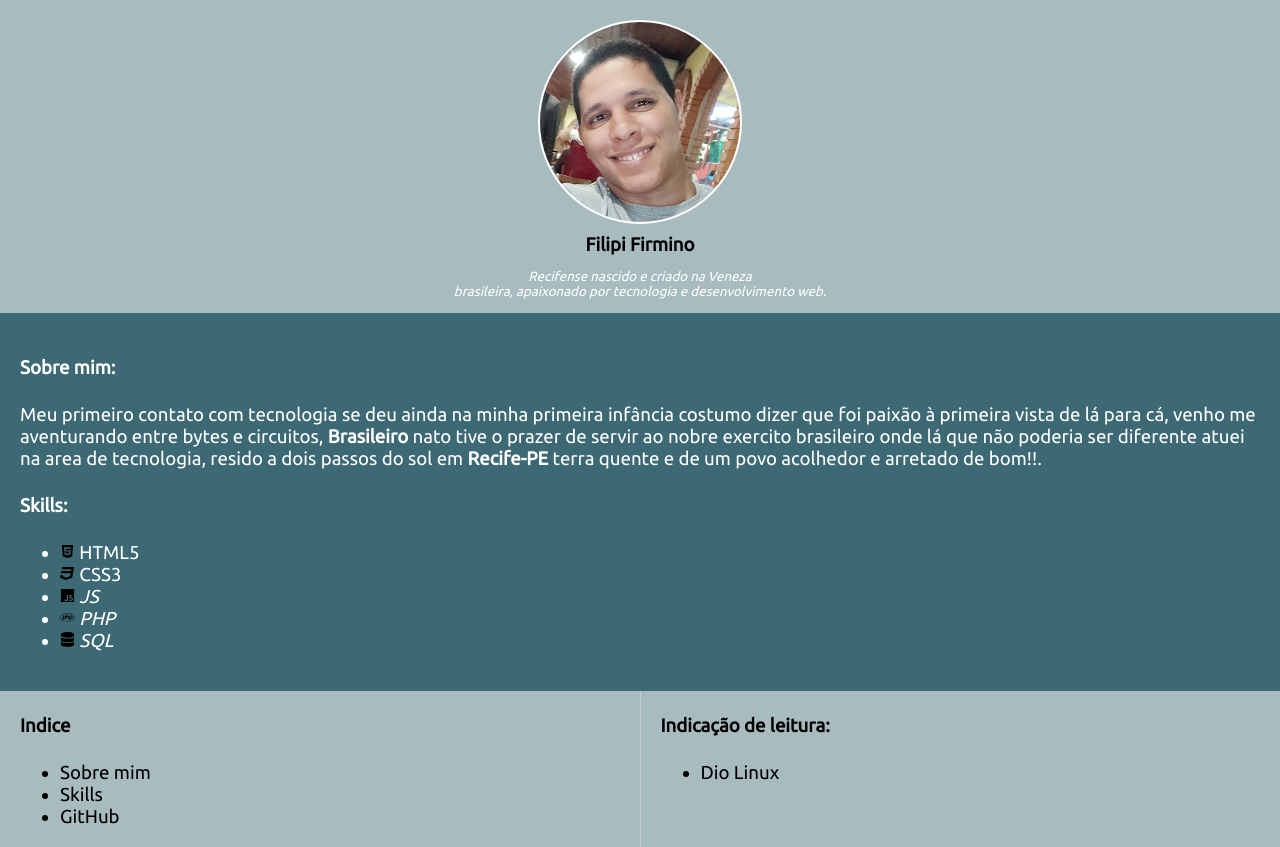
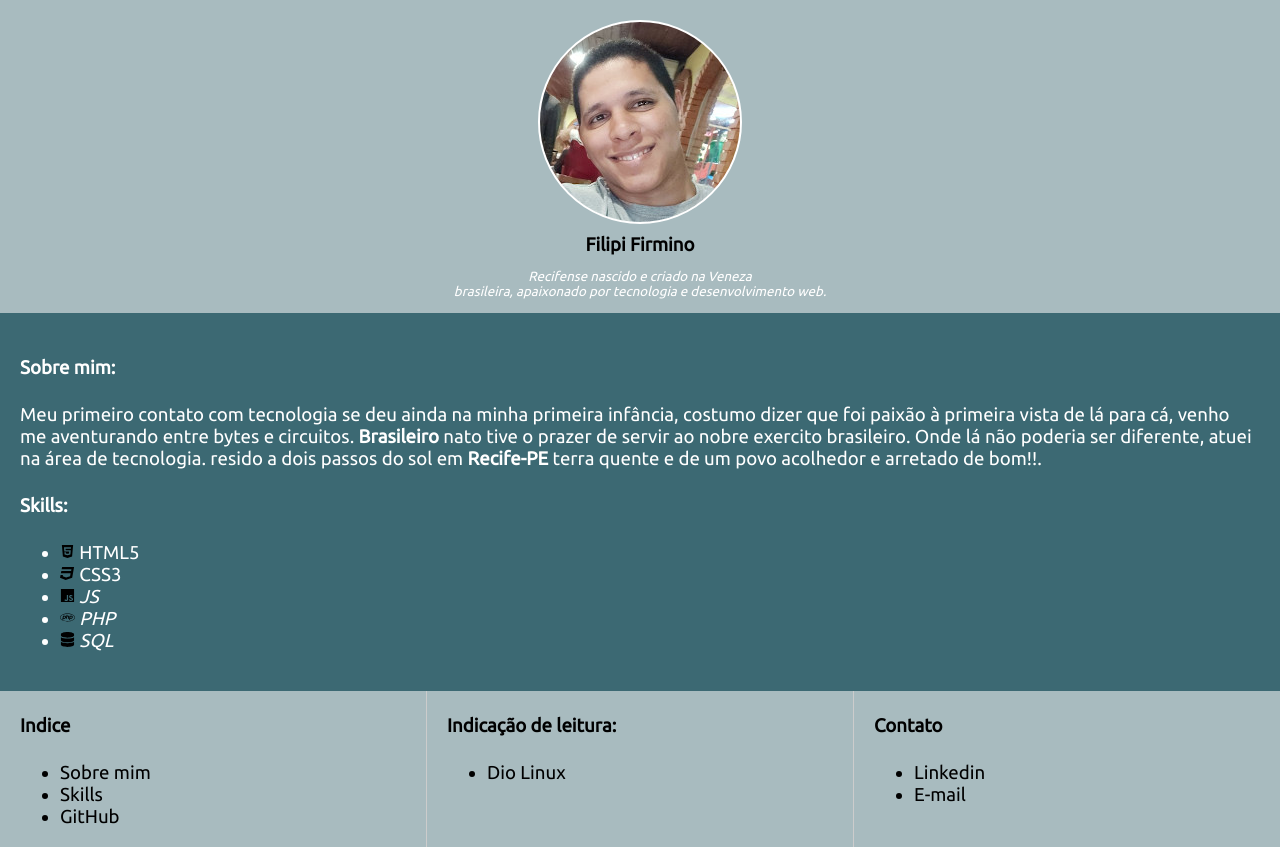
Before and after one commit to filipifirmino/ic3web.github.io, a plain HTML site: page index.html in a window 1280 px wide. Drawn offline with Linux system fonts and the light colour scheme.

Commit message:
Inserindo contato ao portfolio

```diff
--- a/asset/css/main.css
+++ b/asset/css/main.css
@@ -64,7 +64,7 @@ footer ul li a{
     display: flex;
     margin-left: 20px;
 }
-.pt1, .pt2{
+.pt1, .pt2 , .socialMedia{
     flex:1
 
 }
@@ -72,3 +72,7 @@ footer ul li a{
     border-left:1px solid #ccc;
     padding-left: 20px;
 }
+.socialMedia{
+    border-left:1px solid #ccc;
+    padding-left: 20px;
+}
--- a/index.html
+++ b/index.html
@@ -27,9 +27,9 @@
         <section>
             <div class="about" id="about">
                 <h4>Sobre mim:</h4>
-                Meu primeiro contato com tecnologia se deu ainda na minha primeira infância costumo dizer que foi paixão à primeira vista
-                de lá para cá, venho me aventurando entre bytes e circuitos, <strong>Brasileiro</strong> nato tive o prazer de servir ao nobre exercito brasileiro
-                onde lá que não poderia ser diferente atuei na area de tecnologia, resido a dois passos do sol em  <strong>Recife-PE</strong> terra quente e de
+                Meu primeiro contato com tecnologia se deu ainda na minha primeira infância, costumo dizer que foi paixão à primeira vista
+                de lá para cá, venho me aventurando entre bytes e circuitos. <strong>Brasileiro</strong> nato tive o prazer de servir ao nobre exercito brasileiro.
+                Onde lá não poderia ser diferente, atuei na área de tecnologia. resido a dois passos do sol em  <strong>Recife-PE</strong> terra quente e de
                 um povo acolhedor e arretado de bom!!.
 
                 <h4 id="skills">Skills:</h4>
@@ -39,8 +39,6 @@
                     <li title="Linguagem de interação"><img src="asset/image/js.svg" class="icon"></i><em> JS</em></li>
                     <li title="Linguagem de negócios"><img src="asset/image/php.svg" class="icon"></i><em> PHP</em></li>
                     <li title="Linguagem de dados"><img src="asset/image/database.svg" class="icon"><em> SQL</em></li>
-
-
                 </ul>
 
             </div>
@@ -65,6 +63,13 @@
                     <li><a href="https://diolinux.com.br/" target="_blank">Dio Linux</a></li>
                 </ul>
             </div>
+            <div class="socialMedia">
+                <h4>Contato</h4>
+                <ul>
+                    <li><a href="https://www.linkedin.com/in/filipifirmino/" target="_blank">Linkedin</a></li>
+                    <li><a href="mailto:contatoic3web@gmail.com?subject=Contato via portfolio">E-mail</a></li>
+                </ul>
+            </div>
 
         </div>
     </footer>
```
